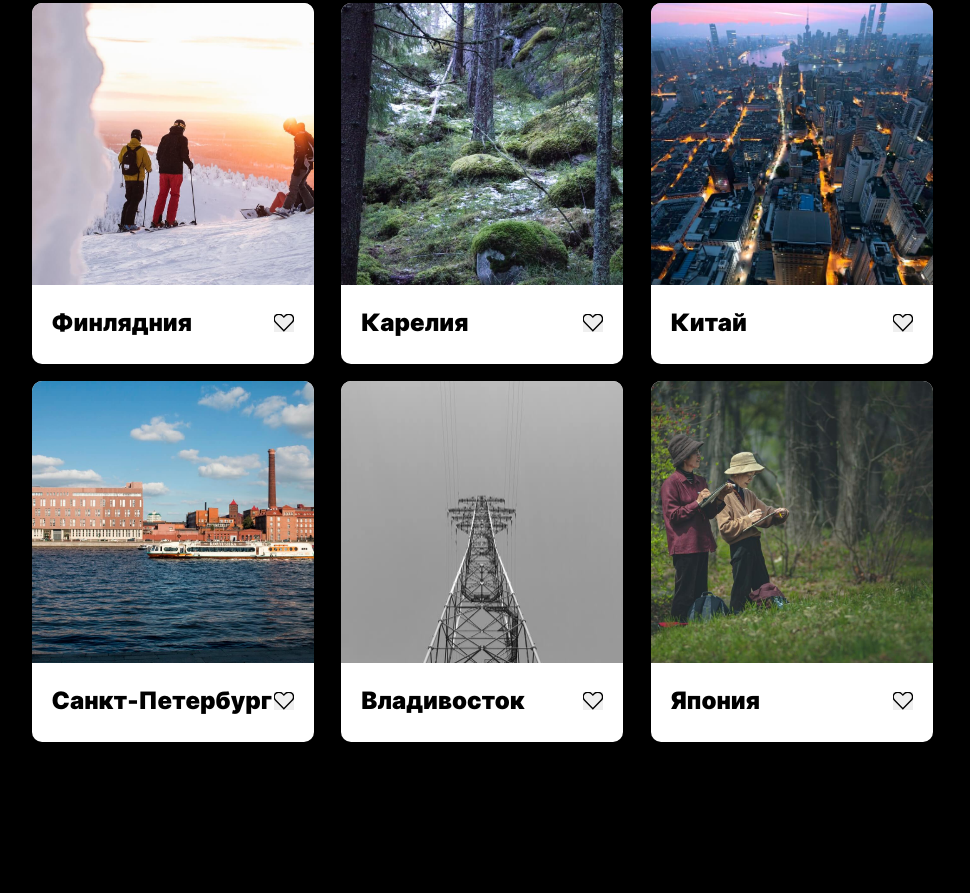
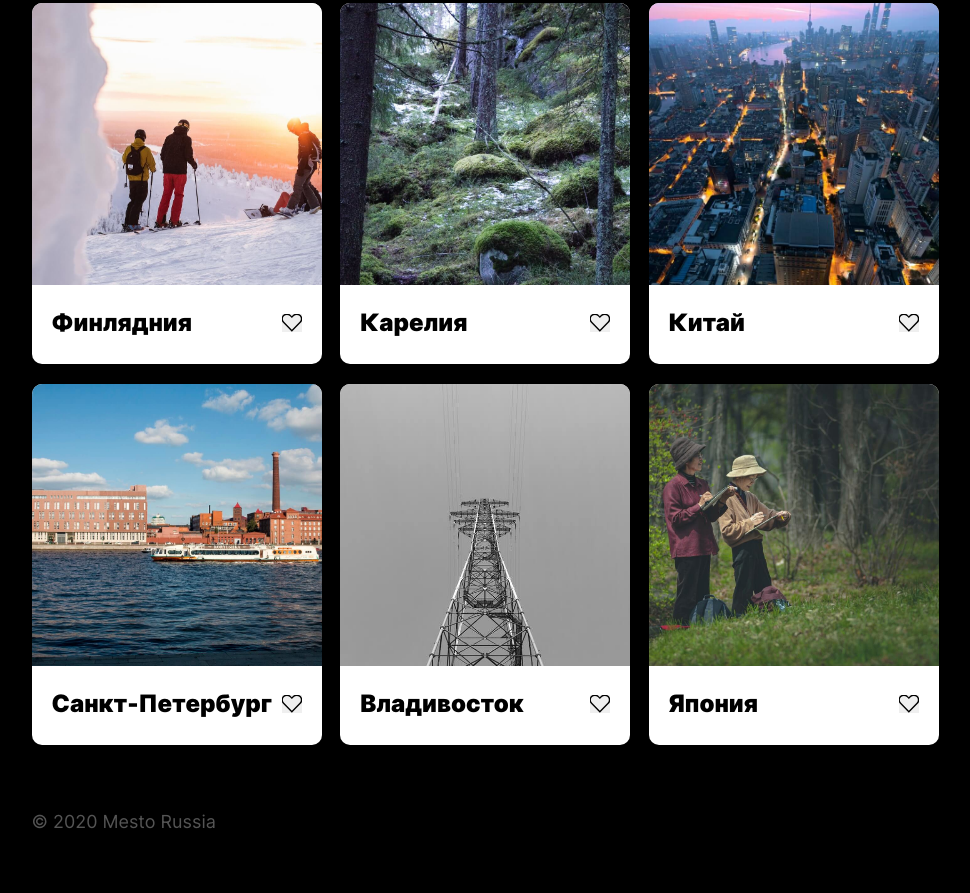
Before and after one commit to IvanSosnovich/mesto, a plain HTML site: page index.html in a window 1280 px wide. Shown: the part 337-1230 px from the top of the page, without its empty margins (154-1124 px from the left). Before the commit the page ends 1079 px from the top, so only its background shows below. Drawn offline with Linux system fonts and the light colour scheme.

Commit message:
feat: править places

```diff
--- a/blocks/card/__image/card__image.css
+++ b/blocks/card/__image/card__image.css
@@ -1,5 +1,5 @@
 .card__image {
-  width: 282px;
+  width: 290px;
   height: 282px;
 
   object-fit: cover;
--- a/blocks/card/card.css
+++ b/blocks/card/card.css
@@ -1,5 +1,5 @@
 .card {
-  width: 282px;
+  width: 290px;
   height: 361px;
 
   background-color: #fff;
--- a/blocks/footer/__title/footer__title.css
+++ b/blocks/footer/__title/footer__title.css
@@ -0,0 +1,9 @@
+.footer__title {
+    margin: 66px 0 60px 0;
+    font-style: normal;
+    font-weight: normal;
+    font-size: 18px;
+    line-height: 22px;
+
+    color: #545454;
+}
--- a/blocks/footer/footer.css
+++ b/blocks/footer/footer.css
@@ -0,0 +1,3 @@
+.footer {
+    grid-area: footer;
+}
--- a/blocks/places/places.css
+++ b/blocks/places/places.css
@@ -3,6 +3,6 @@
   display: grid;
   grid-template-rows: repeat(auto-fill, 1fr);
   grid-template-columns: repeat(3, 1fr);
-  grid-gap: 17px 20px;
+  grid-gap: 20px 17px;
   align-items: center;
 }
--- a/blocks/root/root.css
+++ b/blocks/root/root.css
@@ -7,6 +7,7 @@
   grid-template-areas:
   '. header header header .'
   '. main main main .'
+  '. footer footer footer .'
   ;
 
 
--- a/index.html
+++ b/index.html
@@ -16,9 +16,9 @@
         <div class="profile__info">
           <img src="./images/profile__image.jpg" alt="Аватарка главного путешественника" class="profile__image">
             <div class="profile__text">
-              <h1 class="profile__title">Жак-Ив Кусто
+              <h2 class="profile__title">Жак-Ив Кусто
                 <button class="profile__edit-button"></button>
-              </h1>
+              </h2>
               <p class="profile__subtitle">Исследователь океана</p>
             </div>
           </div>
@@ -77,7 +77,7 @@
       </section>
     </main>
     <footer class="footer">
-
+     <h1 class="footer__title">&copy; 2020 Mesto Russia</h1>
     </footer>
   </div>
 </body>
--- a/pages/index.css
+++ b/pages/index.css
@@ -28,3 +28,7 @@
 @import "../blocks/card/__info/card__info.css";
 @import "../blocks/card/__title/card__title.css";
 @import "../blocks/card/__like-button/card__like-button.css";
+
+/*footer*/
+@import "../blocks/footer/footer.css";
+@import "../blocks/footer/__title/footer__title.css";
```
